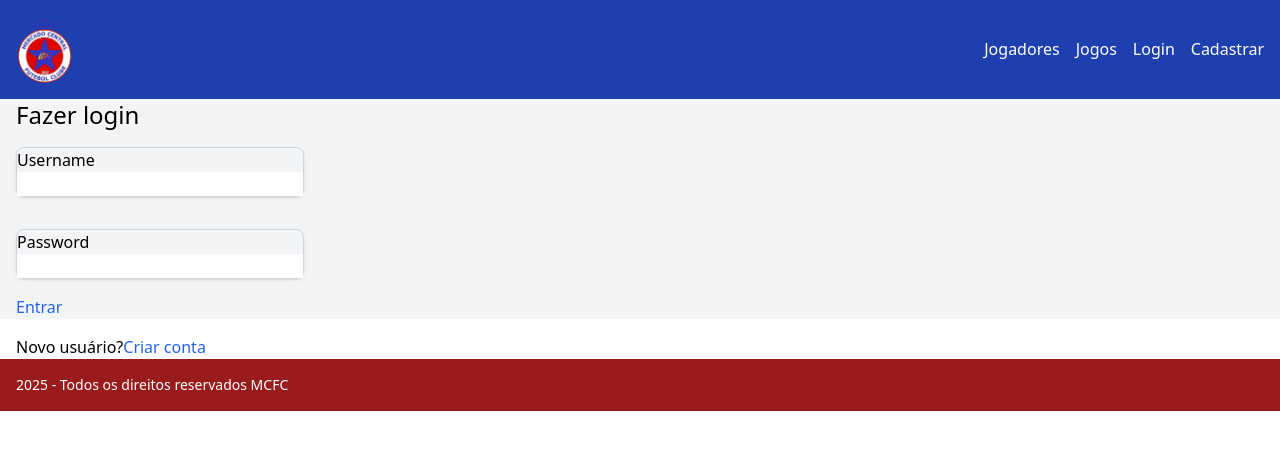
After one commit to dherykmedeiros/MCFC, a Django app: page /login/ in a window 1280 px wide. The commit adds this page. Shown: the top 450 px of the page. Run offline with Django 5.2, Linux system fonts and the light colour scheme; some libraries are stand-ins or nearby versions.

Commit message:
tela de login

```diff
--- a/MCFC/settings.py
+++ b/MCFC/settings.py
@@ -129,3 +129,5 @@ STATIC_ROOT = BASE_DIR / 'static'
 DEFAULT_AUTO_FIELD = 'django.db.models.BigAutoField'
 
 AUTH_USER_MODEL = 'usuarios.NewUser'
+
+LOGIN_REDIRECT_URL = 'users'
--- a/MCFC/urls.py
+++ b/MCFC/urls.py
@@ -4,10 +4,13 @@ from django.urls import path, include
 from usuarios import urls
 from django.conf.urls.static import static
 from django.conf import settings
+from django.contrib.auth.views import LoginView, LogoutView
 
 urlpatterns = [
     path('admin/', admin.site.urls),
     path('users/', include(urls)),
+    path('login/', LoginView.as_view(template_name='usuarios/login.html'), name='login'),
+    path('logout/', LogoutView.as_view(next_page='login'), name='logout'),
 ]
 
 urlpatterns += static(settings.STATIC_URL, document_root=settings.STATIC_ROOT)
--- a/templates/base.html
+++ b/templates/base.html
@@ -15,7 +15,7 @@
       <ul class="flex items-center space-x-4">
         <li><a href="{% url "users" %}" class="hover:text-gray-300">Jogadores</a></li>
         <li><a href="#" class="hover:text-gray-300">Jogos</a></li>
-        <li><a href="#" class="hover:text-gray-300">Login</a></li>
+        <li><a href="{% url "login" %}" class="hover:text-gray-300">Login</a></li>
         <li><a href="{% url "user_create" %}" class="hover:text-gray-300">Cadastrar</a></li>
       </ul>
     </div>
--- /dev/null
+++ b/usuarios/templates/usuarios/login.html
@@ -0,0 +1,32 @@
+{% extends "base.html" %}
+{% block content %}
+<h1 class="px-4 text-2xl bg-gray-100">Fazer login</h1>
+<form class="flex justify-center flex-col  bg-gray-100 " method="post">
+  {% csrf_token %}
+  {% for field in form %}
+  <div class="overflow-x-auto p-4  w-1/4 flex justify-center">
+    <div class="min-w-full border border-gray-300 rounded-lg shadow flex flex-col ">
+      <label>
+        {{ field.label }}
+      </label>
+      <input
+        type="{{field.field.widget.input_type}}"
+        name="{{ field.html_name }}"
+        id= "{{ field.id_for_label }}"
+        value="{{ field.value|default_if_none:'' }}"
+        class="bg-white"
+      >
+      {% if field.errors %}
+      <ul>
+        {% for error in field.errors %}
+        <li>{{ error }}</li>
+        {% endfor %}
+        </ul>
+        {% endif %}
+      </div>
+    </div>
+      {% endfor %}
+  <button class="flex justify-start px-4 text-blue-600 hover:text-blue-800" type="submit">Entrar</button>
+  </form>
+  <p class="flex justify-start px-4">Novo usuário? <a class="text-blue-600 hover:text-blue-800" href="{% url 'user_create' %}" >Criar conta</a></p>
+  {% endblock %}
```
Also changed, not shown: db.sqlite3.
